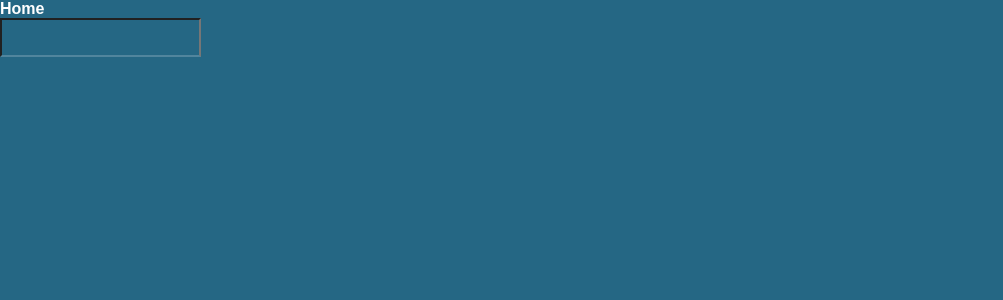
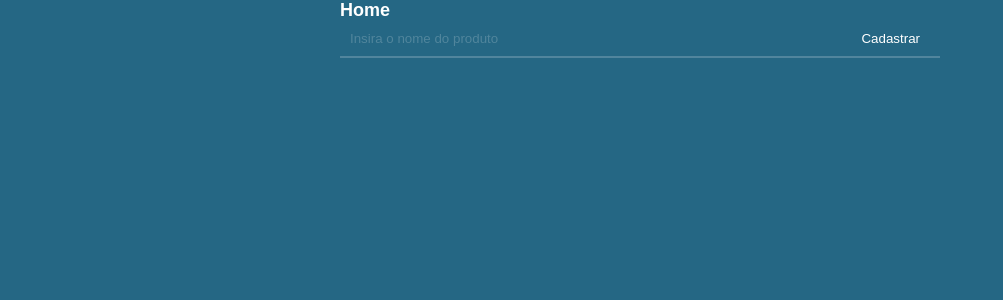
Before and after one commit to Marlon-Paulo-da-Silva/lojinha-marttech, a React (Create React App) app: page / in a window 1280 px wide. Shown: the top 300 px of the page, without its empty margins (0-1003 px from the left). Built offline with nearby package versions, Linux system fonts and the light colour scheme.

Commit message:
estilizando ROW, COllum e input

```diff
--- /dev/null
+++ b/src/components/Button/button.tsx
@@ -0,0 +1,11 @@
+import styled from "styled-components";
+
+
+export const Button = styled.button`
+  padding: 10px 20px;
+  background-color: transparent;
+  cursor: pointer;
+  color: #fff;
+  border-bottom: 2px solid rgba(255, 255, 255, 0.2);
+
+`;
--- /dev/null
+++ b/src/components/Button/index.tsx
@@ -0,0 +1 @@
+export * from './button';
--- /dev/null
+++ b/src/components/Column/column.tsx
@@ -0,0 +1,11 @@
+import styled from "styled-components";
+import { layout, LayoutProps, space, SpaceProps } from 'styled-system';
+
+type ColumnProps = LayoutProps & SpaceProps;
+
+export const Column = styled.div<ColumnProps>`
+  display: flex;
+  flex-direction: column;
+  ${layout};
+  ${space}
+`;
--- /dev/null
+++ b/src/components/Column/index.tsx
@@ -0,0 +1 @@
+export * from './column';
--- a/src/components/Input/input.tsx
+++ b/src/components/Input/input.tsx
@@ -1,12 +1,17 @@
 import styled from "styled-components";
+import { flex, FlexProps } from "styled-system";
 
-export const Input = styled.input`
+type InputProps = FlexProps;
+
+export const Input = styled.input<InputProps>`
   background-color: transparent;
   padding: 10px;
   border-bottom: 2px solid rgba(255, 255, 255, 0.2);
   color: #fff;
 
   &::placeholder {
-    color: rgba(0, 0, 0, 0.2);
+    color: rgba(255, 255, 255, 0.2);
   }
+
+  ${flex}
 `;
--- /dev/null
+++ b/src/components/Row/index.tsx
@@ -0,0 +1 @@
+export * from './row';
--- /dev/null
+++ b/src/components/Row/row.tsx
@@ -0,0 +1,10 @@
+import styled from "styled-components";
+import { layout, LayoutProps } from "styled-system";
+
+type ColumnProps = LayoutProps;
+
+export const Row = styled.div<ColumnProps>`
+  display: flex;
+  flex-direction: row;
+  ${layout};
+`;
--- a/src/components/index.tsx
+++ b/src/components/index.tsx
@@ -1,2 +1,5 @@
 export * from './Text/Index';
 export * from './Input';
+export * from './Button';
+export * from './Row';
+export * from './Column';
--- a/src/pages/Home.tsx
+++ b/src/pages/Home.tsx
@@ -1,10 +1,16 @@
-import { Input, Text } from "../components";
+import { Input, Text, Button, Row, Column } from "../components";
 
 export const Home = () => {
   return (
     <div>
-      <Text fontWeight="bold" >Home</Text>
-      <Input></Input>
+      <Column width="600px" margin="0 auto">
+        <Text fontWeight="bold" fontSize="bodyLarge" >Home</Text>
+        <Row width="100%">
+          <Input flex={1} placeholder="Insira o nome do produto" />
+          <Button>Cadastrar</Button>
+        </Row>
+      </Column>
+
     </div>
   );
 };
--- a/src/themes/styles.tsx
+++ b/src/themes/styles.tsx
@@ -8,6 +8,8 @@ export const GlobalStyles = createGlobalStyle<{ theme: ThemeType}>`
     margin: 0;
     padding: 0;
     font-family: 'Raleway', sans-serif;
+    border: 0;
+    box-sizing: border-box;
   }
 
   body {
--- a/src/themes/theme.tsx
+++ b/src/themes/theme.tsx
@@ -1,9 +1,10 @@
 import { ThemeProvider } from "styled-components";
 
-const fontSizes: any =[14, 20, 96];
+const fontSizes: any =[14, 18, 20, 96];
 fontSizes.body = fontSizes[0]
-fontSizes.bodyExtraLarge = fontSizes[1]
-fontSizes.displayExtraLarge = fontSizes[2]
+fontSizes.bodyLarge = fontSizes[1]
+fontSizes.bodyExtraLarge = fontSizes[2]
+fontSizes.displayExtraLarge = fontSizes[3]
 
 
 const primary = '#256784';
```
